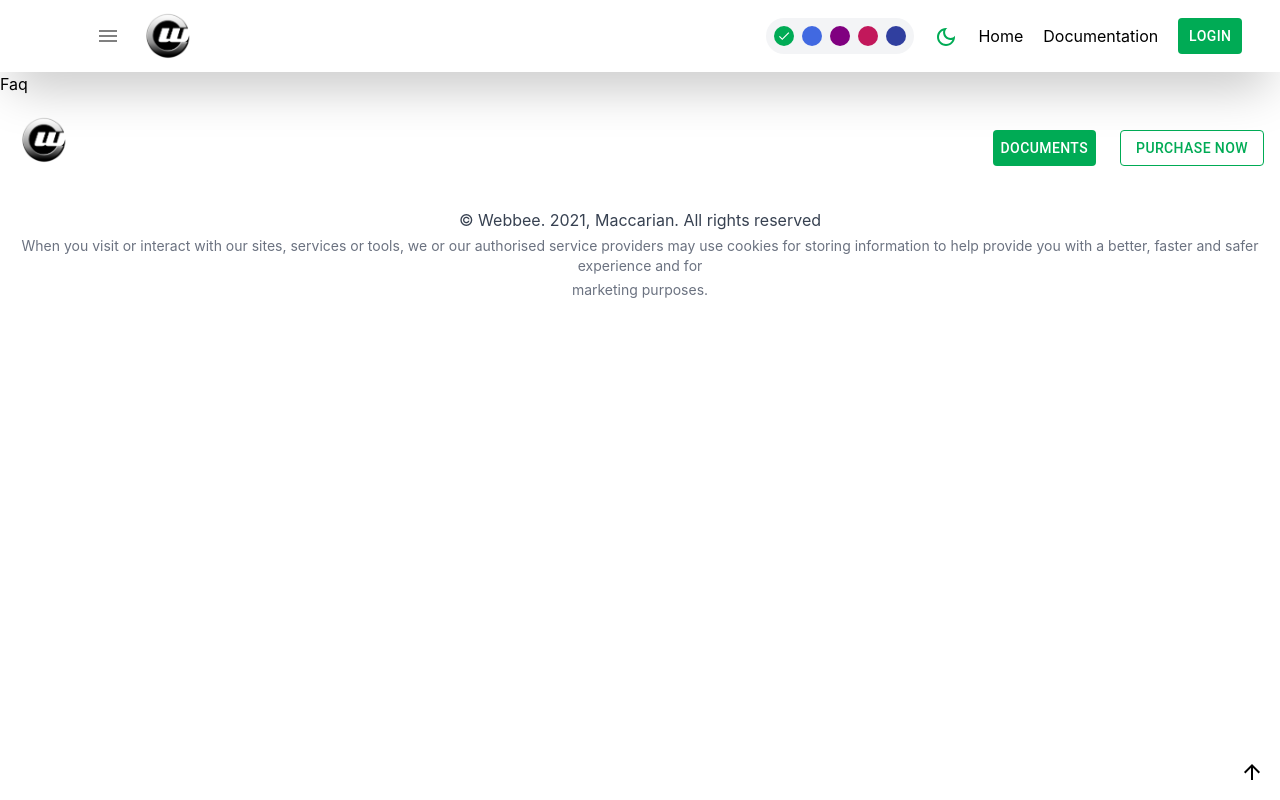
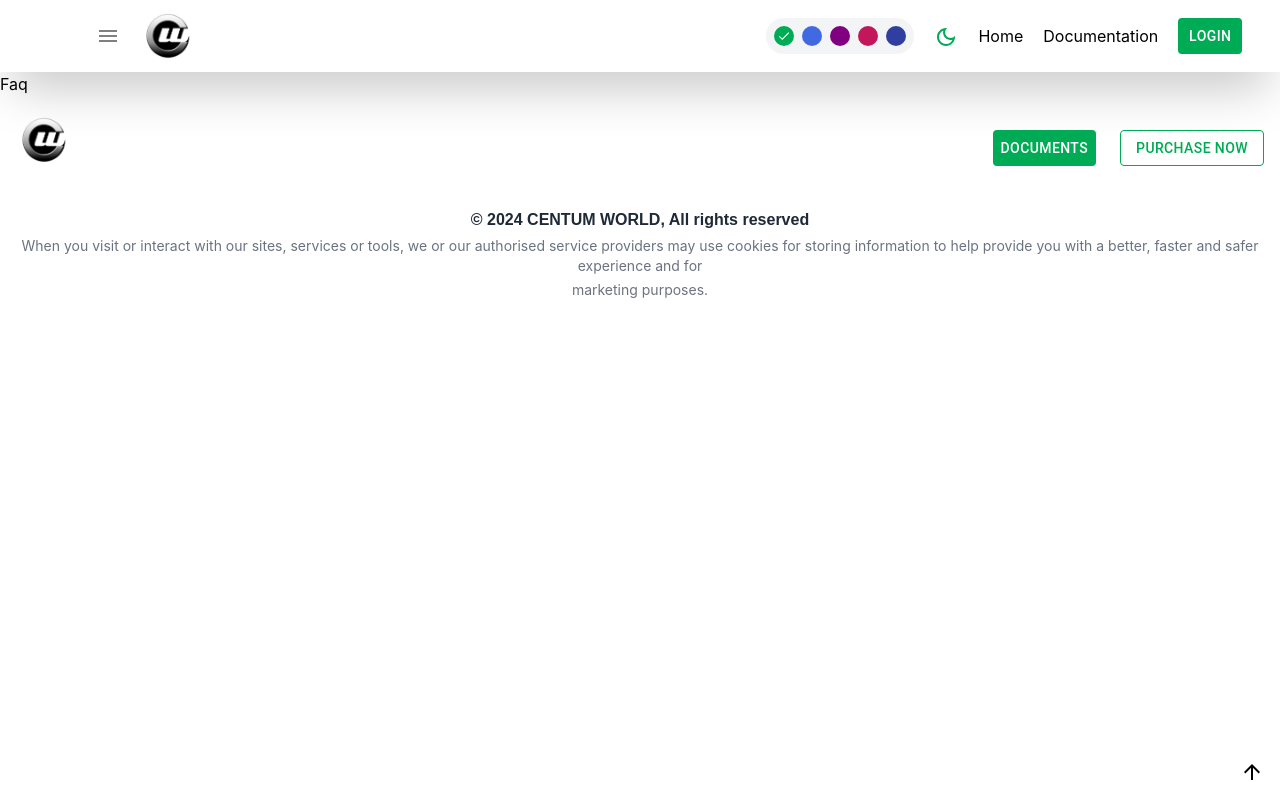
Before and after one commit to centum-world/mining-rig-portfolio, a React (Vite) app: page /faq in a window 1280 px wide. Built offline with nearby package versions, Linux system fonts and the light colour scheme.

Commit message:
footer copyright section

```diff
--- a/src/common/Footer.jsx
+++ b/src/common/Footer.jsx
@@ -42,8 +42,8 @@ const Footer = () => {
         </div>
       </div>
       <div className="felx flex-col justify-center items-center space-y-1">
-        <div className="text-center text-gray-700">
-          © Webbee. 2021, Maccarian. All rights reserved
+        <div className="text-center font-semibold font-tomorrow text-gray-800">
+          © 2024 CENTUM WORLD, All rights reserved
         </div>
         <div className="text-center text-gray-500 text-sm">
           When you visit or interact with our sites, services or tools, we or
```
